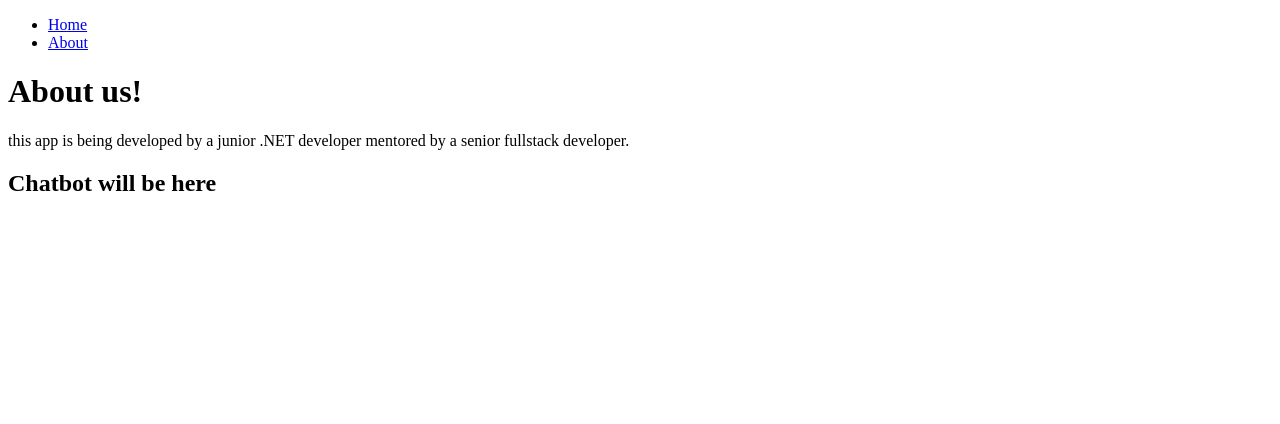
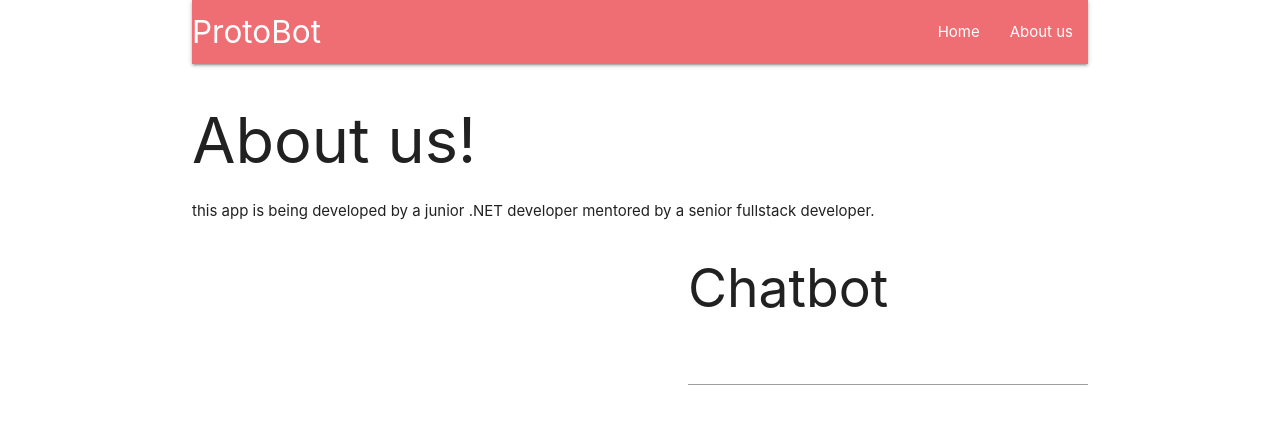
Before and after one commit to matteusbatterie/protobot-frontend, a React (Create React App) app: page /about in a window 1280 px wide. Shown: the top 424 px of the page. Built offline with nearby package versions, Linux system fonts and the light colour scheme.

Commit message:
Addition of styles to the components and integration with the backend app

```diff
--- a/package.json
+++ b/package.json
@@ -6,6 +6,8 @@
     "@testing-library/jest-dom": "^4.2.4",
     "@testing-library/react": "^9.5.0",
     "@testing-library/user-event": "^7.2.1",
+    "axios": "^0.19.2",
+    "materialize-css": "^1.0.0",
     "react": "^16.13.1",
     "react-dom": "^16.13.1",
     "react-router-dom": "^5.2.0",
--- a/src/components/App.js
+++ b/src/components/App.js
@@ -9,7 +9,7 @@ import Chatbot from './chatbot/Chatbot';
 const App = () => (
   <div>
     <BrowserRouter>
-      <div>
+      <div className="container">
         <Header />
         <Route exact path="/" component={Landing} />
         <Route exact path="/about" component={About} />
--- a/src/components/Header.js
+++ b/src/components/Header.js
@@ -2,12 +2,15 @@ import React from 'react';
 import { Link } from 'react-router-dom';
 
 const Header = () => (
-    <div>
-        <ul>
-            <li><Link to='/'>Home</Link></li>
-            <li><Link to='/about'>About</Link></li>
-        </ul>
-    </div>
+    <nav>
+        <div className="nav-wrapper">
+            <Link to={'/'} className="brand-logo">ProtoBot</Link>
+            <ul id="nav-mobile" className="right hide-on-med-and-down">
+                <li><Link to={'/'}>Home</Link></li>
+                <li><Link to={'/about'}>About us</Link></li>
+            </ul>
+        </div>
+    </nav>
 )
 
 export default Header;
--- a/src/components/chatbot/Chatbot.js
+++ b/src/components/chatbot/Chatbot.js
@@ -1,8 +1,54 @@
-import React from 'react';
+import React, { useState } from 'react';
+import axios from 'axios/index';
 
-const Chatbot = () =>
-    (
-        <h2>Chatbot will be here</h2>
+const Chatbot = (props) => {
+    const [messages, setMessages] = useState([]);
+
+    const df_text_query = async (text) => {
+        let says = {
+            speaks: 'me',
+            message: {
+                text: {
+                    text: text
+                }
+            }
+        };
+
+        setMessages([...messages, says,]);
+
+        const response = await axios.post('/api/df_text_query', { text });
+
+        for (let message of response.data.fulfillmentMessages) {
+            says = {
+                speaks: 'bot',
+                message: message
+            };
+
+            setMessages([...messages, says]);
+        }
+    };
+
+    const df_event_query = async (event) => {
+        const response = await axios.post('/api/df_event_query', { event });
+
+        for (let message of response.data.fullfillmentMessages) {
+            let says = {
+                speaks: 'bot',
+                message: message
+            };
+
+            setMessages([...messages,says]);
+        }
+    };
+
+    return (
+        <div style={{ height: 400, width: 400, float: 'right' }}>
+            <div id="chatbot" style={{ height: '100%', width: '100%', overflow: 'auto' }}>
+                <h2>Chatbot</h2>
+                <input type="text" />
+            </div>
+        </div>
     );
+}
 
 export default Chatbot;
--- a/src/index.js
+++ b/src/index.js
@@ -1,3 +1,4 @@
+import 'materialize-css/dist/css/materialize.min.css'
 import React from 'react';
 import ReactDOM from 'react-dom';
 import App from './components/App';
```
Also changed, not shown: 1 other file (tests, documents, lock files or other folders).
